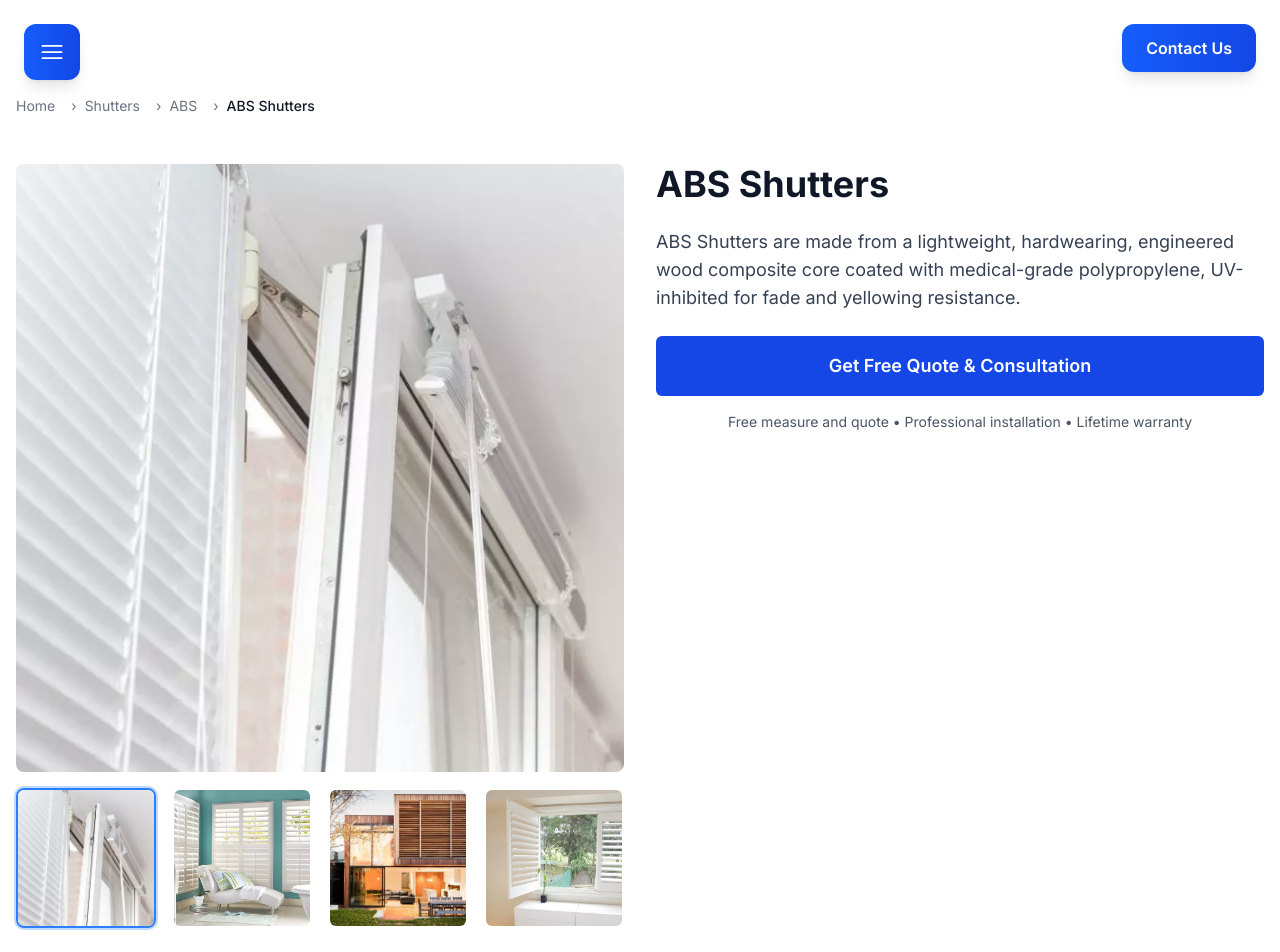
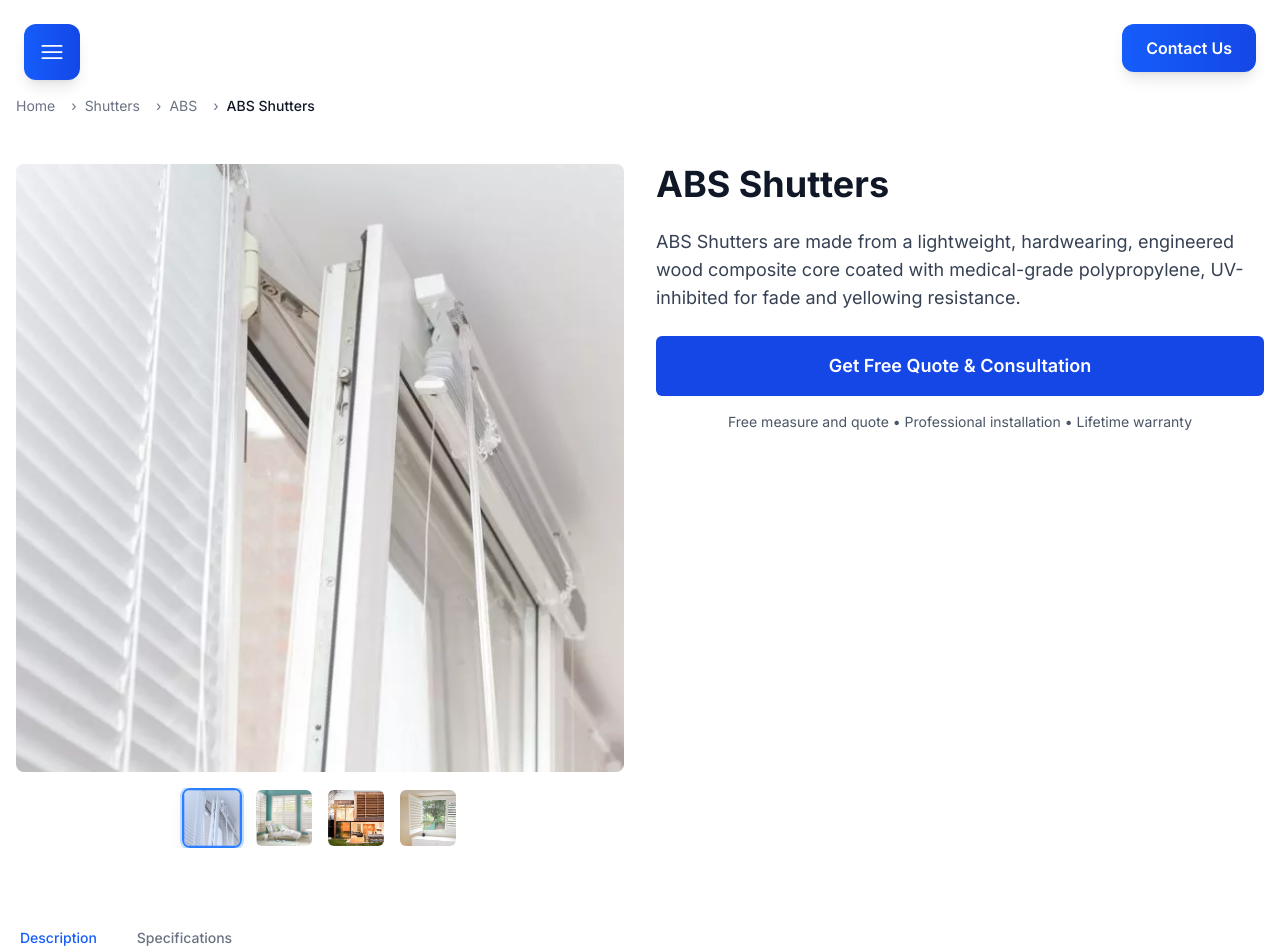
Before and after one commit to LuYomayel/fe-quality-blinds, a Next.js app: page /shutters/abs-shutters in a window 1280 px wide. Shown: the top 952 px of the page. Built offline with nearby package versions, Linux system fonts and the light colour scheme.

Commit message:
Product details updated

```diff
--- a/src/components/ProductDetail.tsx
+++ b/src/components/ProductDetail.tsx
@@ -1,11 +1,12 @@
 "use client";
 
-import React, { useState, useMemo } from "react";
+import React, { useState, useMemo, useRef, useEffect } from "react";
 import { motion, AnimatePresence } from "framer-motion";
 import Image from "next/image";
 import Link from "next/link";
 import { StarIcon } from "@heroicons/react/24/solid";
 import { StarIcon as StarOutlineIcon } from "@heroicons/react/24/outline";
+import { ChevronLeftIcon, ChevronRightIcon } from "@heroicons/react/24/outline";
 import QuoteDialog from "./QuoteDialog";
 
 interface ProductImage {
@@ -49,6 +50,65 @@ const ProductDetail: React.FC<ProductDetailProps> = ({ product }) => {
   const [selectedImage, setSelectedImage] = useState(0);
   const [activeTab, setActiveTab] = useState("description");
   const [isQuoteModalOpen, setIsQuoteModalOpen] = useState(false);
+  const [thumbnailStartIndex, setThumbnailStartIndex] = useState(0);
+  const [containerWidth, setContainerWidth] = useState(0);
+  const [visibleThumbnails, setVisibleThumbnails] = useState(4);
+  const [imageLoading, setImageLoading] = useState(false);
+
+  const mainImageRef = useRef<HTMLDivElement>(null);
+  const thumbnailsContainerRef = useRef<HTMLDivElement>(null);
+
+  // Calcular tamaños responsive
+  const getThumbnailSize = () => {
+    if (containerWidth === 0) return 80;
+
+    // Responsive thumbnail sizes
+    if (containerWidth < 640) return 60; // mobile
+    if (containerWidth < 1024) return 70; // tablet
+    return 80; // desktop
+  };
+
+  const thumbnailSize = getThumbnailSize();
+  const gap = 12; // gap entre miniaturas
+  const arrowSpace = 64; // espacio para las flechas (32px cada lado)
+
+  // Calcular cuántas miniaturas caben
+  useEffect(() => {
+    const calculateVisibleThumbnails = () => {
+      if (containerWidth === 0) return;
+
+      const availableWidth = containerWidth - arrowSpace;
+      const thumbnailWithGap = thumbnailSize + gap;
+      const maxThumbnails = Math.floor(
+        (availableWidth + gap) / thumbnailWithGap
+      );
+
+      setVisibleThumbnails(
+        Math.max(1, Math.min(maxThumbnails, product.images?.length || 0))
+      );
+    };
+
+    calculateVisibleThumbnails();
+  }, [containerWidth, thumbnailSize, product.images?.length]);
+
+  // Medir el ancho del contenedor
+  useEffect(() => {
+    const measureContainer = () => {
+      if (mainImageRef.current) {
+        setContainerWidth(mainImageRef.current.offsetWidth);
+      }
+    };
+
+    measureContainer();
+    window.addEventListener("resize", measureContainer);
+
+    return () => window.removeEventListener("resize", measureContainer);
+  }, []);
+
+  // Reset thumbnail index when visible thumbnails change
+  useEffect(() => {
+    setThumbnailStartIndex(0);
+  }, [visibleThumbnails]);
 
   // Memoize breadcrumbs calculation
   const breadcrumbs = useMemo(() => {
@@ -105,6 +165,28 @@ const ProductDetail: React.FC<ProductDetailProps> = ({ product }) => {
     ));
   };
 
+  const handleThumbnailScroll = (direction: "left" | "right") => {
+    if (!product.images) return;
+
+    if (direction === "left") {
+      setThumbnailStartIndex(Math.max(0, thumbnailStartIndex - 1));
+    } else {
+      setThumbnailStartIndex(
+        Math.min(
+          product.images.length - visibleThumbnails,
+          thumbnailStartIndex + 1
+        )
+      );
+    }
+  };
+
+  const needsNavigation =
+    product.images && product.images.length > visibleThumbnails;
+  const canScrollLeft = thumbnailStartIndex > 0;
+  const canScrollRight =
+    product.images &&
+    thumbnailStartIndex < product.images.length - visibleThumbnails;
+
   return (
     <article
       className="bg-white"
@@ -160,49 +242,156 @@ const ProductDetail: React.FC<ProductDetailProps> = ({ product }) => {
             </h2>
             {product.images && product.images.length > 0 ? (
               <>
-                <div className="relative aspect-square rounded-lg overflow-hidden bg-gray-100">
+                <div
+                  ref={mainImageRef}
+                  className="relative aspect-square rounded-lg overflow-hidden bg-gray-100 w-full"
+                >
                   <Image
+                    key={selectedImage}
                     src={product.images[selectedImage].src}
                     alt={`${product.name} - ${product.images[selectedImage].alt} - Premium window treatment by Quality Blinds Australia`}
                     fill
-                    sizes="(max-width: 768px) 100vw, 50vw"
-                    className="object-cover"
+                    sizes="(max-width: 640px) 100vw, (max-width: 1024px) 50vw, 40vw"
+                    className={`object-cover transition-opacity duration-300 ease-in-out ${
+                      imageLoading ? "opacity-0" : "opacity-100"
+                    }`}
                     priority={selectedImage === 0}
                     loading={selectedImage === 0 ? "eager" : "lazy"}
                     itemProp="image"
+                    onLoadingComplete={() => setImageLoading(false)}
+                    onLoad={() => setImageLoading(false)}
                   />
                 </div>
+
+                {/* Slider de miniaturas responsive */}
+                <div className="relative w-full">
+                  {/* Botón izquierdo */}
+                  {needsNavigation && canScrollLeft && (
+                    <button
+                      onClick={() => handleThumbnailScroll("left")}
+                      className="absolute left-0 top-1/2 -translate-y-1/2 z-10 bg-white/95 hover:bg-white shadow-lg rounded-full p-2 transition-all duration-200 hover:shadow-xl backdrop-blur-sm"
+                      aria-label="Ver imágenes anteriores"
+                    >
+                      <ChevronLeftIcon className="h-4 w-4 sm:h-5 sm:w-5 text-gray-600" />
+                    </button>
+                  )}
+
+                  {/* Contenedor de miniaturas */}
                   <div
-                  className="grid grid-cols-4 gap-4"
+                    ref={thumbnailsContainerRef}
+                    className={`flex justify-center gap-3 overflow-hidden transition-all duration-300 ${
+                      needsNavigation ? "px-8" : "px-0"
+                    }`}
                     role="list"
                     aria-label="Product image thumbnails"
                   >
-                  {product.images.map((image, index) => (
+                    {product.images
+                      .slice(
+                        thumbnailStartIndex,
+                        thumbnailStartIndex + visibleThumbnails
+                      )
+                      .map((image, index) => {
+                        const actualIndex = thumbnailStartIndex + index;
+                        return (
+                          <button
+                            key={actualIndex}
+                            onClick={() => {
+                              setImageLoading(true);
+                              setSelectedImage(actualIndex);
+                            }}
+                            className={`relative flex-shrink-0 rounded-lg overflow-hidden border-2 transition-all duration-300 ${
+                              selectedImage === actualIndex
+                                ? "border-blue-500 ring-2 ring-blue-200 shadow-lg"
+                                : "border-transparent hover:border-gray-300 hover:shadow-md"
+                            }`}
+                            style={{
+                              width: `${thumbnailSize}px`,
+                              height: `${thumbnailSize}px`,
+                            }}
+                            aria-label={`Ver ${product.name} imagen ${
+                              actualIndex + 1
+                            }${
+                              selectedImage === actualIndex
+                                ? " (actualmente seleccionada)"
+                                : ""
+                            }`}
+                          >
+                            <div className="relative w-full h-full">
+                              <Image
+                                src={image.src}
+                                alt={`${product.name} miniatura ${
+                                  actualIndex + 1
+                                } - ${image.alt}`}
+                                fill
+                                sizes={`${thumbnailSize}px`}
+                                className="object-cover transition-all duration-300 hover:brightness-110"
+                                loading="lazy"
+                              />
+                              {selectedImage === actualIndex && (
+                                <motion.div
+                                  initial={{ opacity: 0 }}
+                                  animate={{ opacity: 1 }}
+                                  exit={{ opacity: 0 }}
+                                  transition={{ duration: 0.2 }}
+                                  className="absolute inset-0 bg-blue-500/15 ring-1 ring-inset ring-blue-500/30"
+                                />
+                              )}
+
+                              {/* Efecto de selección activa */}
+                              {selectedImage === actualIndex && (
+                                <motion.div
+                                  layoutId="selectedThumbnail"
+                                  className="absolute -inset-0.5 bg-gradient-to-r from-blue-500 to-blue-600 rounded-lg -z-10"
+                                  transition={{
+                                    type: "spring",
+                                    bounce: 0.15,
+                                    duration: 0.4,
+                                  }}
+                                />
+                              )}
+                            </div>
+                          </button>
+                        );
+                      })}
+                  </div>
+
+                  {/* Botón derecho */}
+                  {needsNavigation && canScrollRight && (
+                    <button
+                      onClick={() => handleThumbnailScroll("right")}
+                      className="absolute right-0 top-1/2 -translate-y-1/2 z-10 bg-white/95 hover:bg-white shadow-lg rounded-full p-2 transition-all duration-200 hover:shadow-xl backdrop-blur-sm"
+                      aria-label="Ver más imágenes"
+                    >
+                      <ChevronRightIcon className="h-4 w-4 sm:h-5 sm:w-5 text-gray-600" />
+                    </button>
+                  )}
+                </div>
+
+                {/* Indicador de posición - solo cuando hay navegación */}
+                {needsNavigation && (
+                  <div className="flex justify-center space-x-1 mt-2">
+                    {Array.from({
+                      length: Math.ceil(
+                        product.images.length / visibleThumbnails
+                      ),
+                    }).map((_, index) => (
                       <button
                         key={index}
-                      onClick={() => setSelectedImage(index)}
-                      className={`relative aspect-square rounded-lg overflow-hidden border-2 transition-all ${
-                        selectedImage === index
-                          ? "border-blue-500 ring-2 ring-blue-200"
-                          : "border-transparent hover:border-gray-300"
+                        onClick={() =>
+                          setThumbnailStartIndex(index * visibleThumbnails)
+                        }
+                        className={`h-2 w-2 rounded-full transition-all duration-200 ${
+                          Math.floor(
+                            thumbnailStartIndex / visibleThumbnails
+                          ) === index
+                            ? "bg-blue-500 shadow-sm"
+                            : "bg-gray-300 hover:bg-gray-400"
                         }`}
-                      aria-label={`View ${product.name} image ${index + 1}${
-                        selectedImage === index ? " (currently selected)" : ""
-                      }`}
-                    >
-                      <Image
-                        src={image.src}
-                        alt={`${product.name} thumbnail ${index + 1} - ${
-                          image.alt
-                        }`}
-                        fill
-                        sizes="(max-width: 768px) 25vw, 12vw"
-                        className="object-cover"
-                        loading="lazy"
+                        aria-label={`Ir a página ${index + 1} de miniaturas`}
                       />
-                    </button>
                     ))}
                   </div>
+                )}
               </>
             ) : (
               <div className="relative aspect-square rounded-lg overflow-hidden bg-gray-100">
```
Also changed, not shown: src/components/QuoteDialog.tsx (+0 -20 lines). Lines whose indentation alone changed are shown as unchanged.
